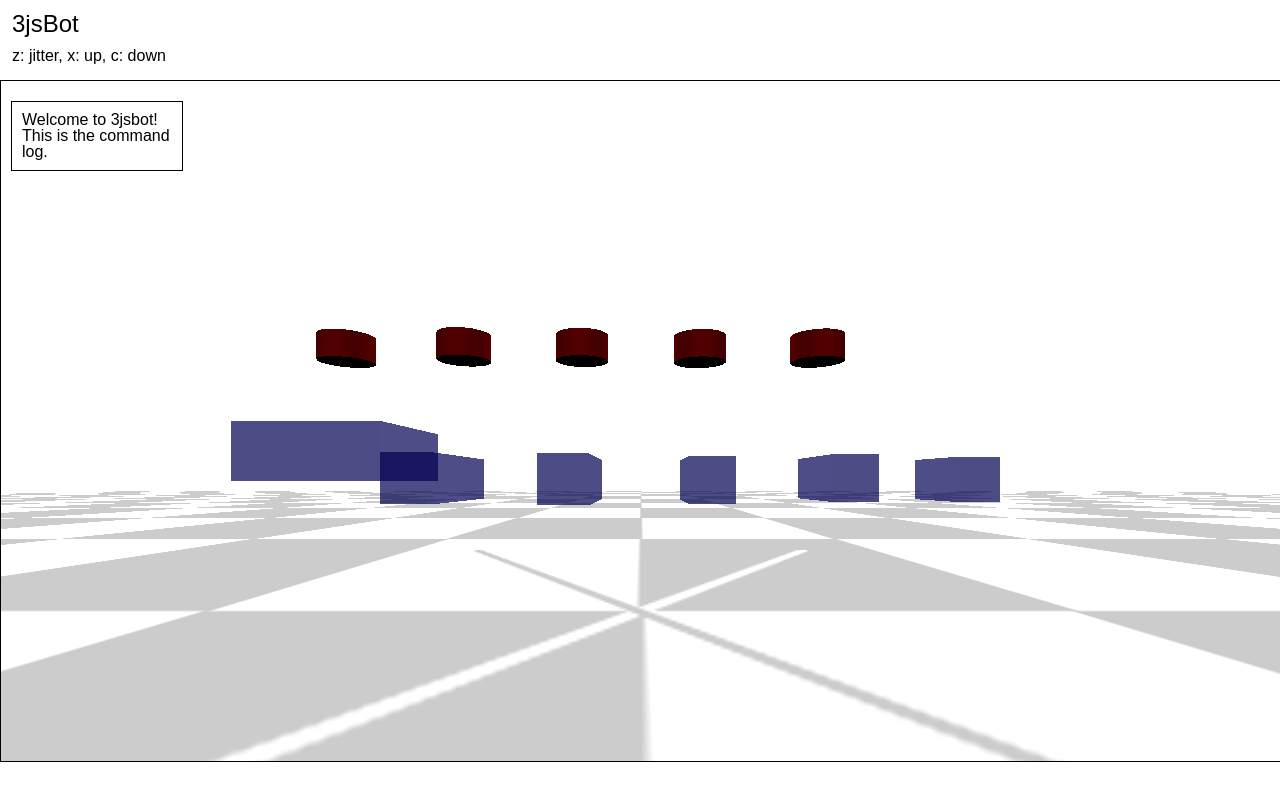
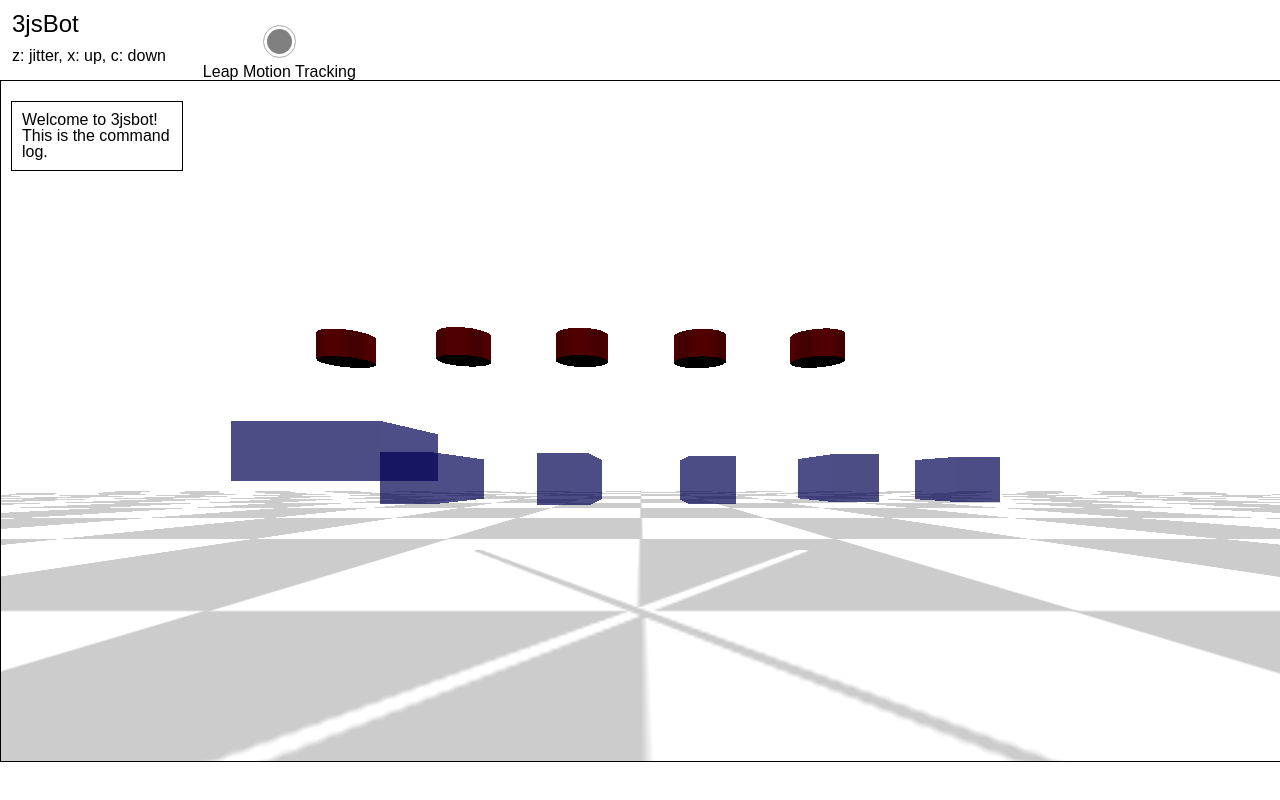
Before and after one commit to ahadik/swarm, a plain HTML site: page home.html in a window 1280 px wide. Drawn offline with Linux system fonts and the light colour scheme; animation ran at ten frames a second.

Commit message:
Adding pointer controls for activating Leap Motion tracking

```diff
--- a/home.html
+++ b/home.html
@@ -52,47 +52,7 @@
 	<script src="3jsbot_threejs.js"></script>
 	<script src="3jsbot_userinput.js"></script>
 	<script src="leap/leap.js" charset="utf-8">	</script>
-	<script>
-
-		function vectorToString(vector){
-
-			var vectorString = "";
-
-			for(var i = 0; i<vector.length; i++){
-				vectorString = vectorString+vector[i]+" ";
-			}
-
-			return vectorString;
-		}
-
-		var nullCoord = [.5,.5,.5];
-		var palmCoord = undefined;
-
-		function getCoord(){
-			var returnVector;
-			//If palmCoord has been set from the Leap loop, return its value, otherwise return null values of 0s.
-			if (palmCoord!==undefined){
-				returnVector=palmCoord;
-			}else{
-				returnVector=nullCoord;
-			}
-			return returnVector;
-		}
-
-		var controllerOptions = {enableGestures : true};
-		Leap.loop(controllerOptions, function(frame){
-
-			var interactionBox = frame.interactionBox;
-
-			if(frame.hands.length > 0){
-				var hand = frame.hands[0];
-
-				palmCoord = interactionBox.normalizePoint(hand.palmPosition, true);
-			}else{
-				palmCoord = nullCoord;
-			}
-		});
-	</script>
+	<script src="leap_control.js"></script>
 	<link rel="stylesheet" href="style.css" title="3jsbot CSS" type="text/css" media="screen" charset="utf-8">
 
 </head>
@@ -101,8 +61,21 @@
 <body>
 <div id="wrapper">
 	<div id="header">
-		<h1>3jsBot</h1>
-		<h2>z: jitter, x: up, c: down</h2>
+		<div id="title">
+			<h1>3jsBot</h1>
+			<h2>z: jitter, x: up, c: down</h2>
+		</div>
+		<div id="leap_panel">
+			<div id="leap_activate">
+				<div id="leap_toggle" onclick="toggle(function(){my_animate();}, 'm', 'leap','leap_toggle_inner',['#6fa5ff','grey']);">
+					<div id="leap_toggle_inner">
+					</div>
+				</div>
+				<div id="button_text">
+					<p>Leap Motion Tracking</p>
+				</div>
+			</div>
+		</div>
 	</div>
 	<div id="main">
 	<div id="working">
@@ -261,13 +234,17 @@
 
 	//Take as an argument the my_animate() function as a callback. This prevents the main loop from looping around on the user while they're pressing the key and thus triggering flip-flopping of states.
 	//Toggle the state of the jitter var to the opposite of its current value after a timeout of 100 ms. If after the 100ms timeout, the state of the keypress has reversed, indicating a key-press, then flip states. Otherwise, loop again.
-	function toggle(my_animate, key, flag) {
+	function toggle(my_animate, key, flag, divID, style) {
 		//Check if the flag is currently on, and toggle it appropriately.
 		if (window[flag] === 1){
 			setTimeout(function(){
 				if(!keyboard.pressed(key)){
 					textbar.innerHTML = flag+" was turned off.";  // stop jittering the pieces
 					window[flag] = 0;
+					if(divID!==undefined){
+						var divToStyle = document.getElementById(divID);
+						divToStyle.style.backgroundColor=style[1];
+					}
 				}
 			}, 100);
 		}else{
@@ -275,6 +252,10 @@
 				if(!keyboard.pressed(key)){
 					textbar.innerHTML = flag+" was turned on."; // start jittering the pieces
 					window[flag] = 1;
+					if(divID!==undefined){
+						var divToStyle = document.getElementById(divID);
+						divToStyle.style.backgroundColor=style[0];
+					}
 				}
 			}, 100);
 		}
@@ -377,51 +358,48 @@
 		    }
 		}
 
-		function mapCoords(inpVector){
-			var outVector = inpVector;
-			for(x in outVector){
-				outVector[x] = ((inpVector[x]*2)-1);
-			}
-			return outVector;
-		}
 
 		//If the leap flag has been toggled on
 		if(leap===1){
 			// Object.key(object) is a rough way to get number of keys in an object
+			//Here we define a center variable that indicates how far from the origin the first piece should be position so that all pieces are centered across the origin
 			var center = -Object.keys(robot.joints).length*spacing/2;
 			//Get the coordinates from the Leap
 			var coords = getCoord();
 
-
+			//Update the moveAmt variables which correspond to the summed offset for each axis. We scale map the normalized Leap controls from [0,1] to [-1,1] and then scale them down by 50
 			XmoveAmt += ((coords[0]*2)-1)/50;
 			YmoveAmt += ((coords[1]*2)-1)/50;
 			ZmoveAmt += ((coords[2]*2)-1)/50;
 
+			//Set a variable for individual spacing of each part
 			var indivSpace = 0;
+			//Loop through all joints in the robot
 			for (x in robot.joints){
+				//Set each of the xyz coordinates to the total offset summed thus far
 				jsmat[1][3] = 2+YmoveAmt;
 				jsmat[2][3] = ZmoveAmt;
 				jsmat[0][3] = center+XmoveAmt+indivSpace;
 
-
-
+				//Transform the matrix and then apply it to the appropriate joint
 				threemat = matrix_2Darray_to_threejs(jsmat);
 				simpleApplyMatrix(robot.joints[x].geom, threemat);
-
+				//Increment the indivSpace variable by the desired spacing amount
 				indivSpace += spacing;
 			}
 
+			//Reset the indivSpace variable to 0
 			indivSpace = 0;
-			jsmat[0][3]=0;
-			 // iterate over each link of the robot independently
+			// iterate over each link of the robot independently
 		    for (x in robot.links) {
+		    	//Apply the appropriate offset
 		        jsmat[1][3] = 1+YmoveAmt;
 		        jsmat[2][3] = ZmoveAmt;
 		        jsmat[0][3] = center+XmoveAmt+indivSpace;
-
+		        //Apply the updated matrix
 		        threemat = matrix_2Darray_to_threejs(jsmat);
 		        simpleApplyMatrix(robot.links[x].geom,threemat);
-
+		        //Increment indivSpace for the next block
 		        indivSpace += spacing;
 		    }
 
--- /dev/null
+++ b/leap_control.js
@@ -0,0 +1,39 @@
+
+		function vectorToString(vector){
+
+			var vectorString = "";
+
+			for(var i = 0; i<vector.length; i++){
+				vectorString = vectorString+vector[i]+" ";
+			}
+
+			return vectorString;
+		}
+
+		var nullCoord = [.5,.5,.5];
+		var palmCoord = undefined;
+
+		function getCoord(){
+			var returnVector;
+			//If palmCoord has been set from the Leap loop, return its value, otherwise return null values of 0s.
+			if (palmCoord!==undefined){
+				returnVector=palmCoord;
+			}else{
+				returnVector=nullCoord;
+			}
+			return returnVector;
+		}
+
+		var controllerOptions = {enableGestures : true};
+		Leap.loop(controllerOptions, function(frame){
+
+			var interactionBox = frame.interactionBox;
+
+			if(frame.hands.length > 0){
+				var hand = frame.hands[0];
+
+				palmCoord = interactionBox.normalizePoint(hand.palmPosition, true);
+			}else{
+				palmCoord = nullCoord;
+			}
+		});
--- a/style.css
+++ b/style.css
@@ -70,6 +70,49 @@ h2{
 	height: 10%;
 }
 
+#title{
+	position: relative;
+	width: intrinsic;
+	float: left;
+}
+
+#leap_panel{
+	position: relative;
+	float: left;
+	padding-top: 25px;
+	padding-left: 25px;
+}
+
+#leap_toggle{
+	position: relative;
+	display:block;
+	width: 25px;
+	height: 25px;
+	background-color: white;
+	border-radius: 50%;
+	padding: 3px;
+	border: 1px solid #aaaaaa;
+	margin-left: auto;
+	margin-right: auto;
+}
+
+#leap_toggle_inner{
+	display: block;
+	width: 25px;
+	height: 25px;
+	background-color: grey;
+	border-radius: 50%;
+	cursor: pointer;
+}
+
+#button_text{
+	position: relative;
+	margin-left: auto;
+	margin-right: auto;
+	padding-top: 6px;
+	font-family: sans-serif;
+}
+
 #working{
 	position: relative;
 	float: left;
```
